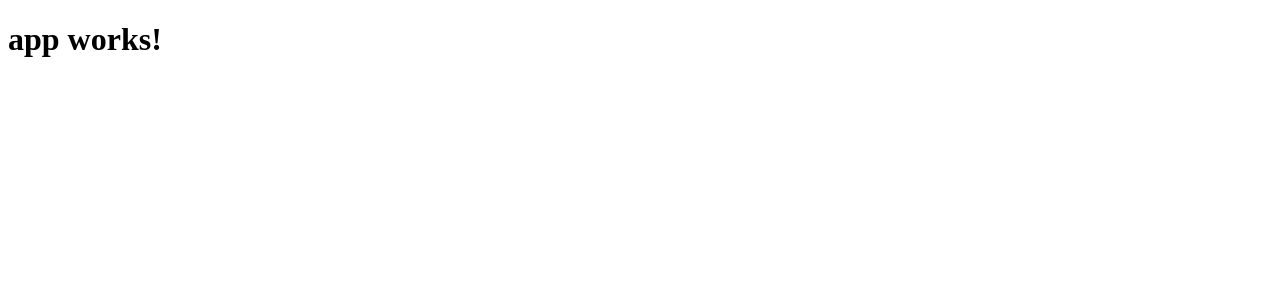
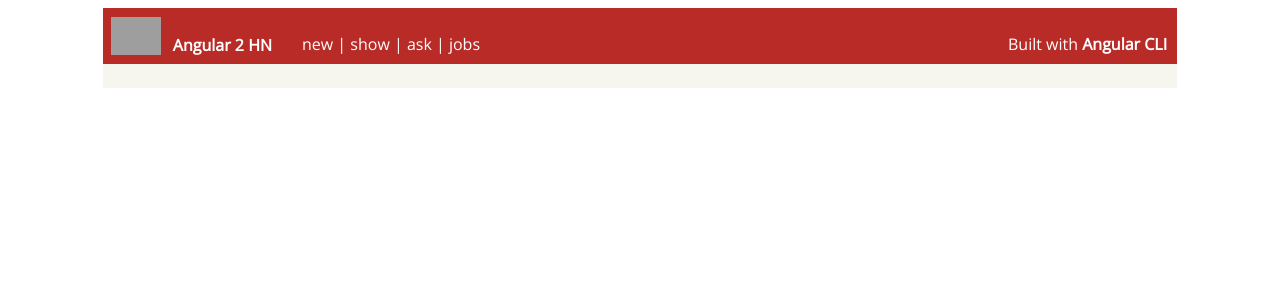
Before and after one commit to lolptdr/angular-2-hn, an Angular app: page / in a window 1280 px wide. Shown: the top 300 px of the page. Built offline with nearby package versions, Linux system fonts and the light colour scheme; grey boxes are pictures that could not be loaded.

Commit message:
Initial commit: set up basic styling of app and header components, fix scss default style

```diff
--- a/angular-cli.json
+++ b/angular-cli.json
@@ -38,7 +38,7 @@
     }
   },
   "defaults": {
-    "styleExt": "css",
+    "styleExt": "scss",
     "prefixInterfaces": false
   }
 }
--- a/src/app/app.component.html
+++ b/src/app/app.component.html
@@ -1,3 +1,3 @@
-<h1>
-  {{title}}
-</h1>
+<div id="wrapper">
+  <app-header></app-header>
+</div>
--- /dev/null
+++ b/src/app/app.component.scss
@@ -0,0 +1,27 @@
+@import url(https://fonts.googleapis.com/css?family=Open%20Sans);
+
+$mobile-only: "only screen and (max-width : 768px)";
+
+body {
+  margin-bottom: 0;
+
+  @media #{$mobile-only} {
+    margin: 0;
+  }
+}
+
+#wrapper {
+  background-color: #F6F6EF;
+  position: relative;
+  width: 85%;
+  min-height: 80px;
+  margin: 0 auto;
+  font-family: 'Open Sans', sans-serif;
+  font-size: 15px;
+  height: 100%;
+
+   @media #{$mobile-only} {
+    width: 100%;
+    background-color: #fff;
+  }
+}
--- a/src/app/app.component.ts
+++ b/src/app/app.component.ts
@@ -3,8 +3,8 @@
 @Component({
   selector: 'app-root',
   templateUrl: './app.component.html',
-  styleUrls: ['./app.component.css']
+  styleUrls: ['./app.component.scss']
 })
 export class AppComponent {
-  title = 'app works!';
+  title = ' works!';
 }
--- a/src/app/app.module.ts
+++ b/src/app/app.module.ts
@@ -4,10 +4,12 @@
 import { HttpModule } from '@angular/http';
 
 import { AppComponent } from './app.component';
+import { HeaderComponent } from './header/header.component';
 
 @NgModule({
   declarations: [
-    AppComponent
+    AppComponent,
+    HeaderComponent
   ],
   imports: [
     BrowserModule,
--- /dev/null
+++ b/src/app/header/header.component.html
@@ -0,0 +1,30 @@
+<header id="header">
+  <a href="/" class="home-link">
+    <img src="https://i.imgur.com/J303pQ4.png" alt="" class="logo">
+  </a>
+  <div class="header-text">
+    <div class="left">
+      <h1 class="name">
+        <a href="/">Angular 2 HN</a>
+      </h1>
+      <span class="header-nav">
+        <a href="">new</a>
+        <span class="divider">
+          |
+        </span>
+        <a href="">show</a>
+        <span class="divider">
+          |
+        </span>
+        <a href="">ask</a>
+        <span class="divider">
+          |
+        </span>
+        <a href="">jobs</a>
+      </span>
+    </div>
+    <div class="info">
+      Built with <a href="https://cli.angular.io" target="_blank">Angular CLI</a>
+    </div>
+  </div>
+</header>
--- /dev/null
+++ b/src/app/header/header.component.scss
@@ -0,0 +1,116 @@
+$mobile-only: "only screen and (max-width : 768px)";
+
+#header {
+  background-color: #b92b27;
+  color: #fff;
+  padding: 6px 0;
+  line-height: 18px;
+  vertical-align: middle;
+  position: relative;
+  z-index: 1;
+  width: 100%;
+
+  @media #{$mobile-only} {
+    height: 50px;
+    position: fixed;
+    top: 0;
+  }
+
+  a {
+    display: inline;
+  }
+}
+
+.home-link {
+  width: 50px;
+  height: 66px;
+}
+
+.logo {
+  width: 50px;
+  padding: 3px 8px 0;
+
+  @media #{$mobile-only} {
+    width: 45px;
+    padding: 0 0 0 10px;
+  }
+}
+
+h1 {
+  font-weight: bold;
+  display: inline-block;
+  vertical-align:middle;
+  margin: 0;
+  font-size: 16px;
+
+  a {
+    color: #fff;
+    text-decoration: none;
+  }
+}
+
+.name {
+  margin-right: 30px;
+  margin-bottom: 2px;
+
+  @media #{$mobile-only} {
+    display: none;
+  }
+}
+
+.header-text {
+  position: absolute;
+  width: inherit;
+  height: 20px;
+  left: 10px;
+  top: 27px;
+
+  @media #{$mobile-only} {
+    top: 22px;
+  }
+}
+
+.left {
+  position: absolute;
+  left: 60px;
+  font-size: 16px;
+
+  @media #{$mobile-only} {
+    width: 100%;
+    left: 0;
+  }
+}
+
+.header-nav {
+  display: inline-block;
+
+  @media #{$mobile-only} {
+    float: right;
+    margin-right: 20px;
+  }
+
+  a {
+    color: #fff;
+    text-decoration: none;
+
+    &:hover {
+      font-weight: bold;
+    };
+  }
+}
+
+.info {
+  position: absolute;
+  right: 20px;
+  font-size: 16px;
+
+  @media #{$mobile-only} {
+    display: none;
+  }
+
+  a {
+    color: #fff;
+    font-weight: bold;
+    text-decoration: none;
+  }
+}
--- /dev/null
+++ b/src/app/header/header.component.ts
@@ -0,0 +1,15 @@
+import { Component, OnInit } from '@angular/core';
+
+@Component({
+  selector: 'app-header',
+  templateUrl: './header.component.html',
+  styleUrls: ['./header.component.scss']
+})
+export class HeaderComponent implements OnInit {
+
+  constructor() { }
+
+  ngOnInit() {
+  }
+
+}
```
Also changed, not shown: src/app/app.component.css (deleted), 1 other file (tests, documents, lock files or other folders).
